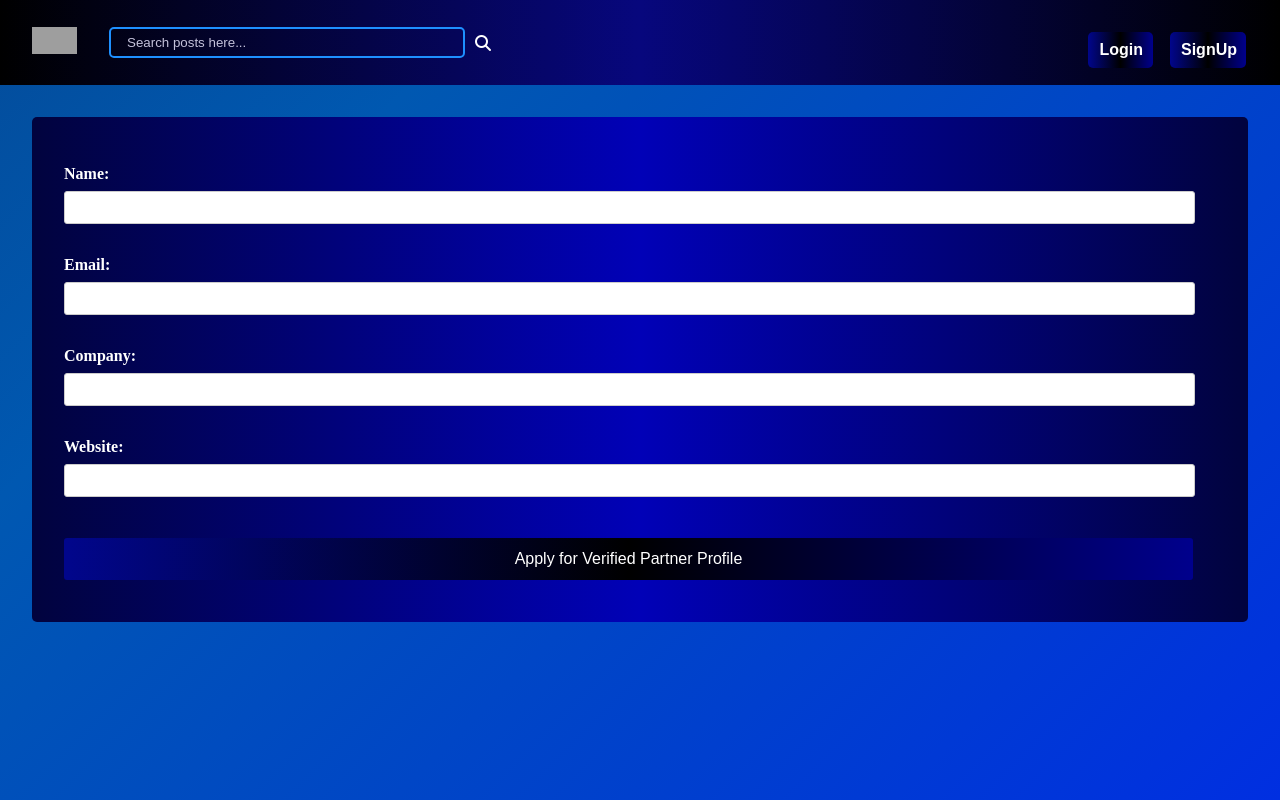
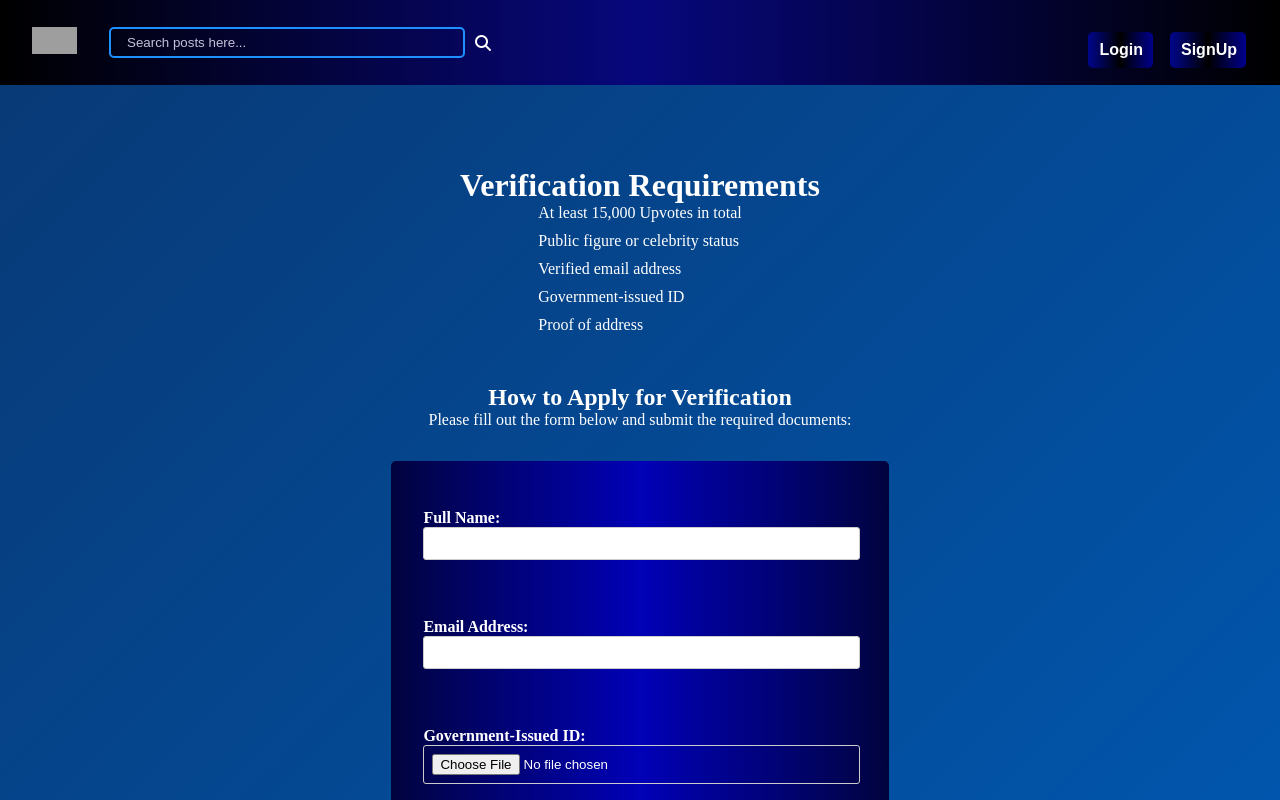
Before and after one commit to itss0urav/Anywhere-frontend, a React (Vite) app: page /Verified in a window 1280 px wide. Shown: the top 800 px of the page. Built offline with nearby package versions, Linux system fonts and the light colour scheme; no server answers; grey boxes are pictures that could not be loaded; a web font is replaced by a local one.

Commit message:
verified component update

```diff
--- a/src/components/Pages/Requirements/Requirements.jsx
+++ b/src/components/Pages/Requirements/Requirements.jsx
@@ -43,7 +43,7 @@ const VerificationPage = () => {
         <li>Engage with your followers</li>
         <li>Post high-quality content</li>
       </ul>
-      <p>Ready to apply for verification? Click <a href="/verification">here</a> to get started.</p>
+      <p>Ready to apply for verification? Click <a href="/Verified">here</a> to get started.</p>
     </div>
   );
 };
--- a/src/components/Verified/Verified.jsx
+++ b/src/components/Verified/Verified.jsx
@@ -1,11 +1,12 @@
-import React, { useState } from 'react';
+import React, { useState } from "react";
 import styles from "./Verified.module.css";
+import Requirements from "../Pages/requirements/requirements";
 
 const VerifiedPartnerForm = () => {
-  const [name, setName] = useState('');
-  const [email, setEmail] = useState('');
-  const [company, setCompany] = useState('');
-  const [website, setWebsite] = useState('');
+  const [name, setName] = useState("");
+  const [email, setEmail] = useState("");
+  const [company, setCompany] = useState("");
+  const [website, setWebsite] = useState("");
 
   const handleSubmit = (e) => {
     e.preventDefault();
@@ -14,6 +15,11 @@ const VerifiedPartnerForm = () => {
   };
 
   return (
+    <div>
+      <div className={styles.reqWrap}>
+        <Requirements />
+      </div>
+
       <form onSubmit={handleSubmit}>
         <label htmlFor="name">Name:</label>
         <input
@@ -53,6 +59,7 @@ const VerifiedPartnerForm = () => {
 
         <button type="submit">Apply for Verified Partner Profile</button>
       </form>
+    </div>
   );
 };
 
--- a/src/components/Verified/Verified.module.css
+++ b/src/components/Verified/Verified.module.css
@@ -12,6 +12,11 @@ form {
         rgb(1, 3, 62) 100%
       );
     border-radius: 5px;
+  }
+  .reqWrap{
+    margin-top: 14rem;
+    margin-bottom: 19rem;
+    color: white;
   }
 
   label {
```
Also changed, not shown: src/components/Post/Post.jsx (+10 -1 lines). Lines whose indentation alone changed are shown as unchanged.
